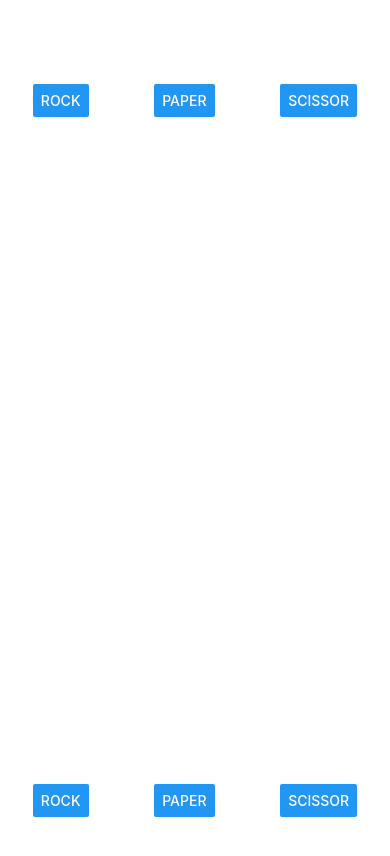
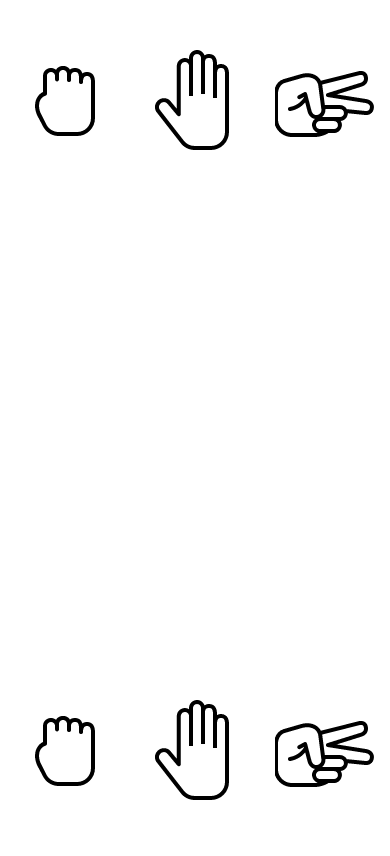
Before and after one commit to vishnu-vasan/rock-paper-scissor, a React Native app: screen / in a window 390 px wide. Shown: the top 856 px of the page. Built offline with nearby package versions, Linux system fonts and the light colour scheme.

Commit message:
added image buttons and alert

```diff
--- a/App.js
+++ b/App.js
@@ -1,19 +1,40 @@
-import React from 'react';
-import { StyleSheet, View, Button } from 'react-native';
+import React from "react";
+import {
+  StyleSheet,
+  View,
+  Button,
+  TouchableOpacity,
+  Image,
+} from "react-native";
 
 export default function App() {
+  const sample_alert = () => {
+    alert("Tapped the button");
+  };
   return (
     <View>
-    <View style={styles.container}>
-      <Button title="Rock"/>
-      <Button title="Paper"/>
-      <Button title="Scissor"/>
-    </View>
-    <View style={styles.container1}>
-      <Button title="Rock"/>
-      <Button title="Paper"/>
-      <Button title="Scissor"/>
-    </View>
+      <View style={styles.container}>
+        <TouchableOpacity onPress={sample_alert}>
+          <Image source={require("./assets/rock.png")} />
+        </TouchableOpacity>
+        <TouchableOpacity onPress={sample_alert}>
+          <Image source={require("./assets/paper.png")} />
+        </TouchableOpacity>
+        <TouchableOpacity onPress={sample_alert}>
+          <Image source={require("./assets/scissors.png")} />
+        </TouchableOpacity>
+      </View>
+      <View style={styles.container1}>
+        <TouchableOpacity onPress={sample_alert}>
+          <Image source={require("./assets/rock.png")} />
+        </TouchableOpacity>
+        <TouchableOpacity onPress={sample_alert}>
+          <Image source={require("./assets/paper.png")} />
+        </TouchableOpacity>
+        <TouchableOpacity onPress={sample_alert}>
+          <Image source={require("./assets/scissors.png")} />
+        </TouchableOpacity>
+      </View>
     </View>
   );
 }
@@ -22,15 +43,15 @@ const styles = StyleSheet.create({
   container: {
     flexDirection: "row",
     alignItems: "center",
-    justifyContent: 'space-around',
+    justifyContent: "space-around",
     height: 200,
-    borderColor: 'black',
+    borderColor: "black",
   },
   container1: {
     flexDirection: "row",
     alignItems: "center",
-    justifyContent: 'space-around',
-    height: 1200,
-    borderColor: 'black',
-  }
+    justifyContent: "space-around",
+    height: 1100,
+    borderColor: "black",
+  },
 });
```
